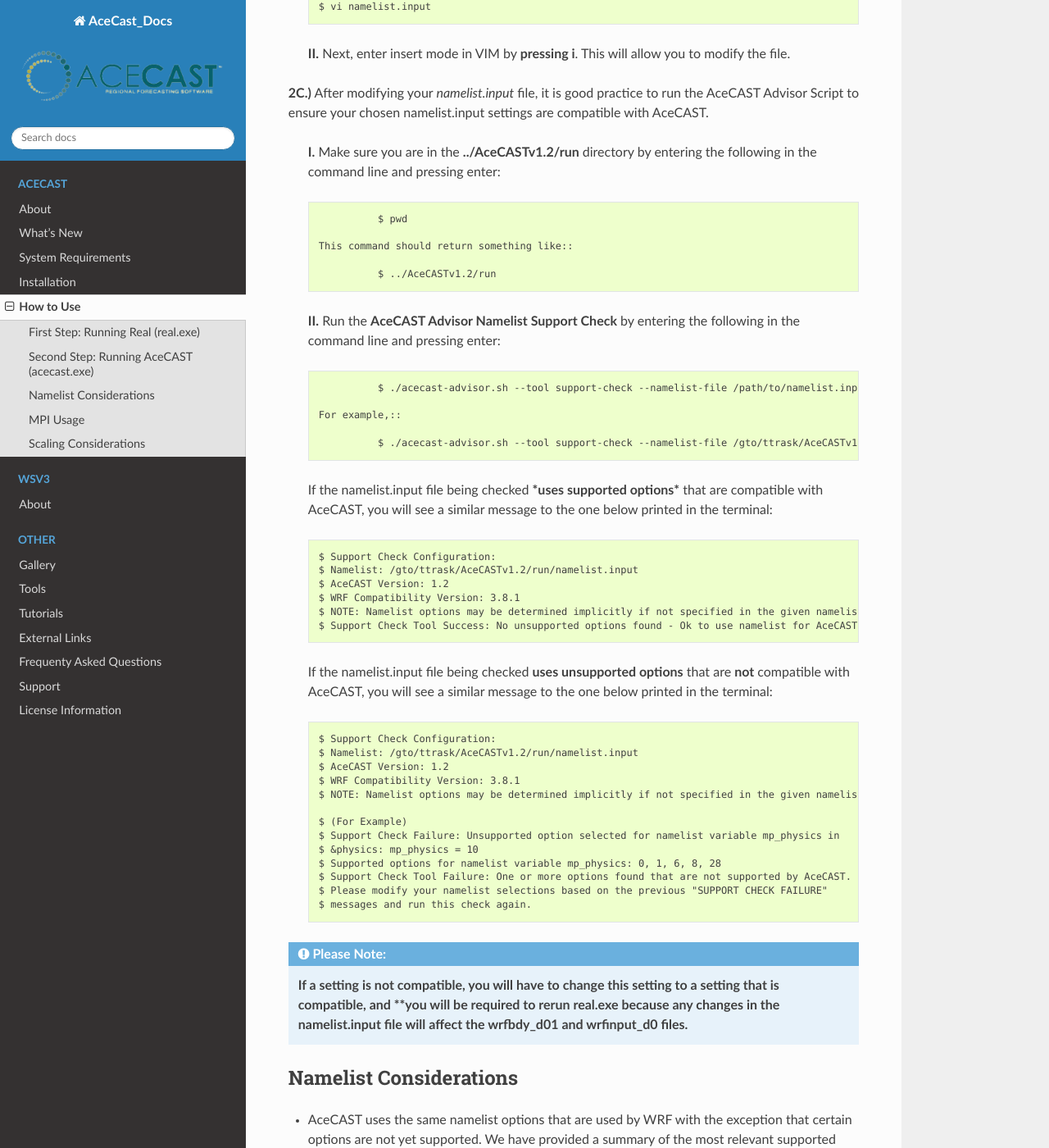
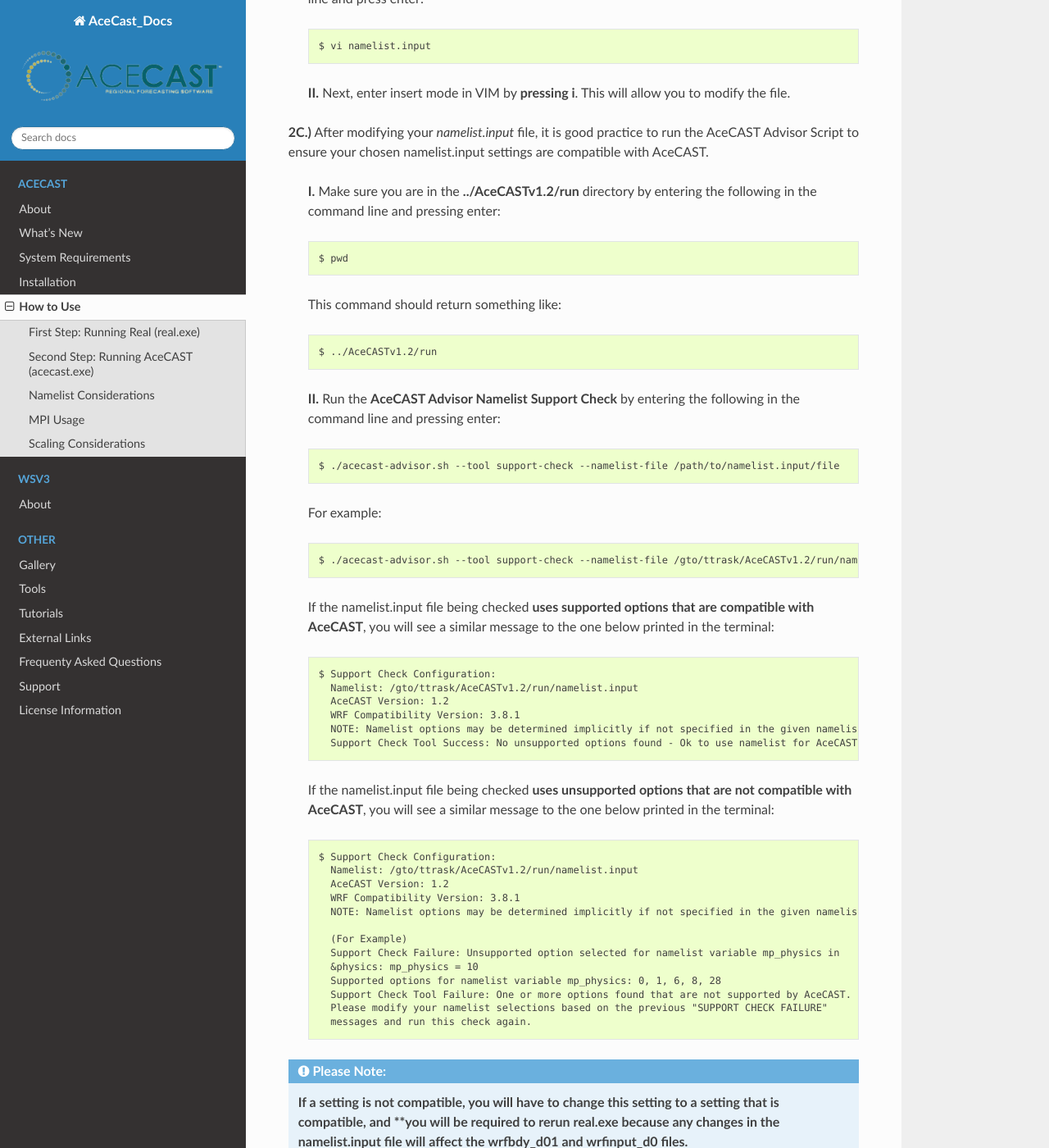
Before and after one commit to TempoQuestInc/AceCAST-Docs, a Sphinx documentation site: the page built from source/How_to_use.rst, in a window 1280 px wide and 1400 px high, scrolled down 2655 px. Shown: the whole window at 82% size. Built offline with Sphinx 7.4.7 and the Read the Docs theme 2.0.0, drawn with Linux system fonts in a browser that asks for light colours; part of the change alters nothing that is shown; some of the changed text lies outside the part shown.

```diff
--- a/source/How_to_use.rst
+++ b/source/How_to_use.rst
@@ -83,11 +83,13 @@ At this point, it is assumed the user has run WPS and real.exe. It is also assum
 
         *AceCAST uses the same namelist options that are used by WRF with the exception that certain options are not yet supported. TempoQuest has provided a summary of the supported namelist settings in the **README.namelist_support file located in the ../AceCASTv1.2 directory.*
 
-**NOTE:** Additionally, TempoQuest has also provided an **AceCAST Advisor Script (acecast-advisor.sh) located in the ../AceCAST/run directory** to assist users in modifying their namelist settings to settings that are supported by AceCAST. More information about this utility can be found under the **Additional Information** section.
+        TempoQuest has also provided an **AceCAST Advisor Script (acecast-advisor.sh) located in the ../AceCAST/run directory** to assist users in modifying their namelist settings to settings that are supported by AceCAST. More information about this utility can be found under the **Additional Information** section.
+
+Please follow the steps below to continue.
 
         **I.** To view the namelist.input file using VIM in the terminal, enter the following in the command line and press enter::
 
-                $ vi namelist.input
+               $ vi namelist.input
 
         **II.** Next, enter insert mode in VIM by **pressing i**. This will allow you to modify the file.
 
@@ -96,44 +98,44 @@ At this point, it is assumed the user has run WPS and real.exe. It is also assum
 
        **I.** Make sure you are in the **../AceCASTv1.2/run** directory by entering the following in the command line and pressing enter::
 
-                        $ pwd
+              $ pwd
 
-              This command should return something like::
+       This command should return something like::
 
-                        $ ../AceCASTv1.2/run
+              $ ../AceCASTv1.2/run
 
        **II.** Run the **AceCAST Advisor Namelist Support Check** by entering the following in the command line and pressing enter::
 
-                        $ ./acecast-advisor.sh --tool support-check --namelist-file /path/to/namelist.input/file
+              $ ./acecast-advisor.sh --tool support-check --namelist-file /path/to/namelist.input/file
 
-              For example,::
+       For example::
 
-                        $ ./acecast-advisor.sh --tool support-check --namelist-file /gto/ttrask/AceCASTv1.2/run/namelist.input
+              $ ./acecast-advisor.sh --tool support-check --namelist-file /gto/ttrask/AceCASTv1.2/run/namelist.input
 
-       If the namelist.input file being checked ***uses supported options*** that are compatible with AceCAST, you will see a similar message to the one below printed in the terminal::
+       If the namelist.input file being checked **uses supported options that are compatible with AceCAST**, you will see a similar message to the one below printed in the terminal::
 
                 $ Support Check Configuration:
-                $ Namelist: /gto/ttrask/AceCASTv1.2/run/namelist.input
-                $ AceCAST Version: 1.2
-                $ WRF Compatibility Version: 3.8.1
-                $ NOTE: Namelist options may be determined implicitly if not specified in the given namelist.
-                $ Support Check Tool Success: No unsupported options found - Ok to use namelist for AceCAST execution.
+                  Namelist: /gto/ttrask/AceCASTv1.2/run/namelist.input
+                  AceCAST Version: 1.2
+                  WRF Compatibility Version: 3.8.1
+                  NOTE: Namelist options may be determined implicitly if not specified in the given namelist.
+                  Support Check Tool Success: No unsupported options found - Ok to use namelist for AceCAST execution.
 
-       If the namelist.input file being checked **uses unsupported options** that are **not** compatible with AceCAST, you will see a similar message to the one below printed in the terminal::
+       If the namelist.input file being checked **uses unsupported options that are not compatible with AceCAST**, you will see a similar message to the one below printed in the terminal::
 
                 $ Support Check Configuration:
-                $ Namelist: /gto/ttrask/AceCASTv1.2/run/namelist.input
-                $ AceCAST Version: 1.2
-                $ WRF Compatibility Version: 3.8.1
-                $ NOTE: Namelist options may be determined implicitly if not specified in the given namelist.
+                  Namelist: /gto/ttrask/AceCASTv1.2/run/namelist.input
+                  AceCAST Version: 1.2
+                  WRF Compatibility Version: 3.8.1
+                  NOTE: Namelist options may be determined implicitly if not specified in the given namelist.
 
-                $ (For Example)
-                $ Support Check Failure: Unsupported option selected for namelist variable mp_physics in
-                $ &physics: mp_physics = 10
-                $ Supported options for namelist variable mp_physics: 0, 1, 6, 8, 28
-                $ Support Check Tool Failure: One or more options found that are not supported by AceCAST.
-                $ Please modify your namelist selections based on the previous "SUPPORT CHECK FAILURE"
-                $ messages and run this check again.
+                  (For Example)
+                  Support Check Failure: Unsupported option selected for namelist variable mp_physics in
+                  &physics: mp_physics = 10
+                  Supported options for namelist variable mp_physics: 0, 1, 6, 8, 28
+                  Support Check Tool Failure: One or more options found that are not supported by AceCAST.
+                  Please modify your namelist selections based on the previous "SUPPORT CHECK FAILURE"
+                  messages and run this check again.
 
 .. admonition:: Please Note:
 
```
